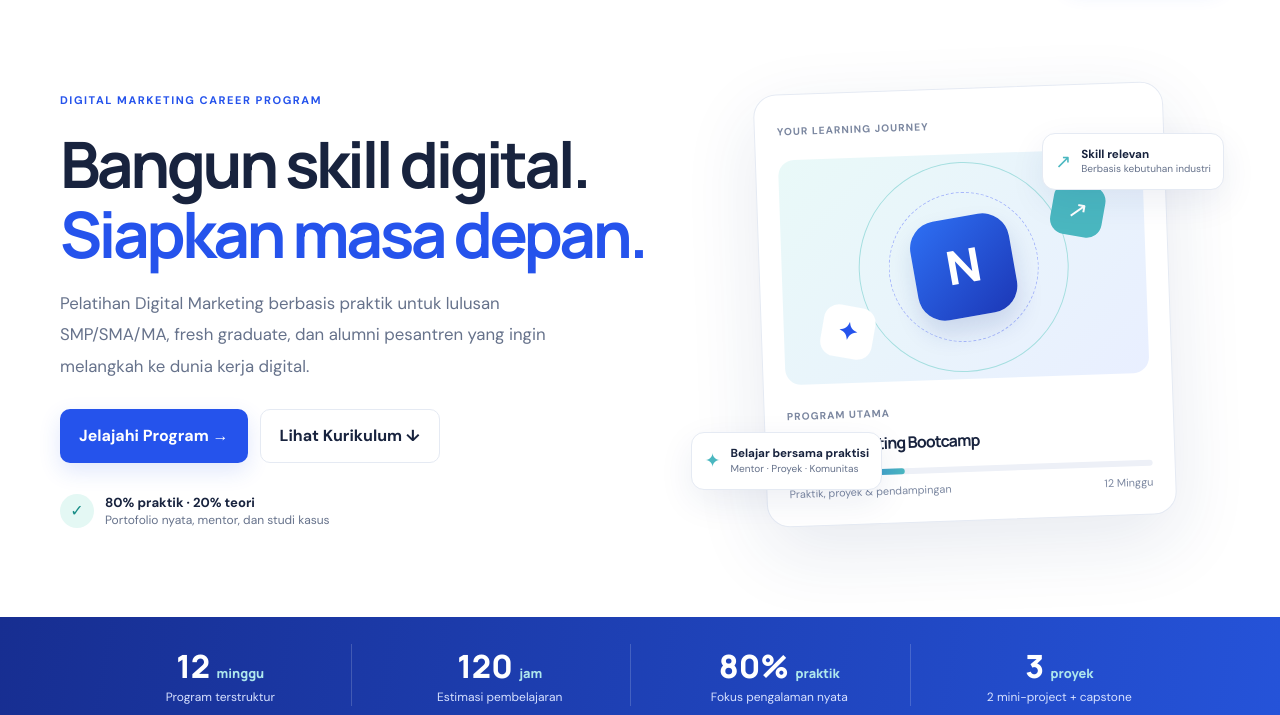
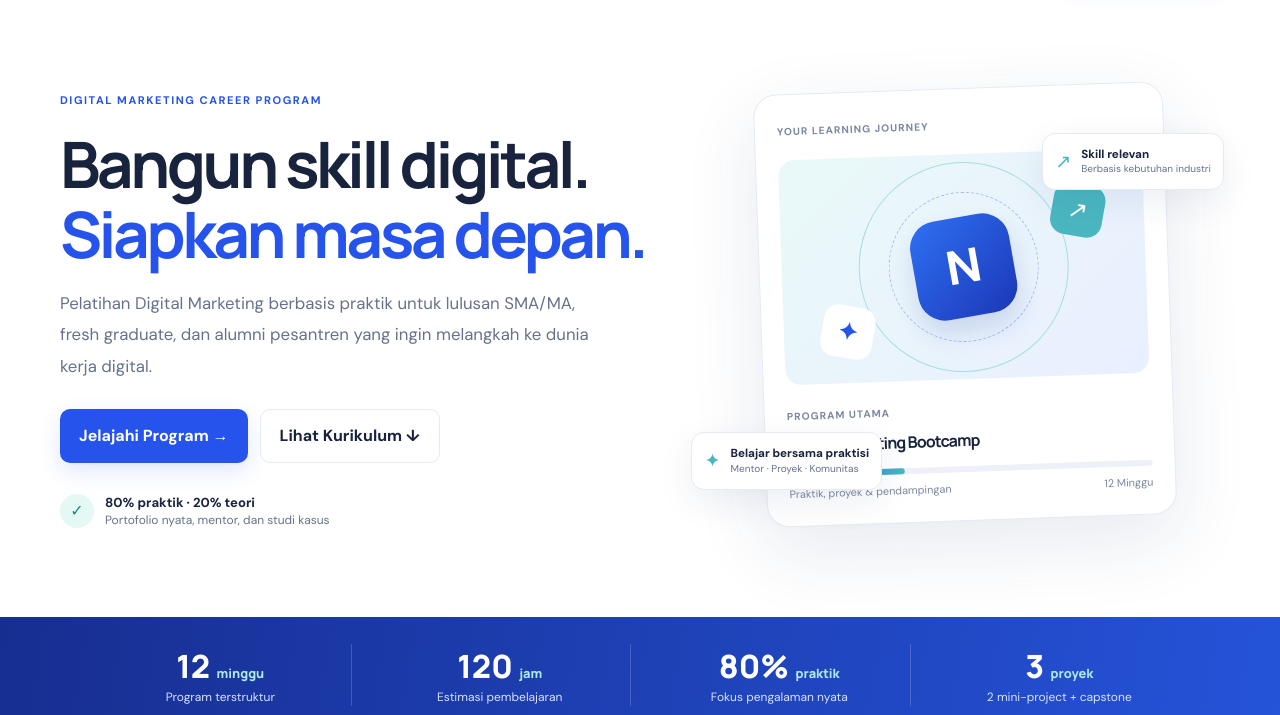
Before and after one commit to hikmalee/DigitalNest, a plain HTML site: page index.html in a window 1280 px wide. Shown: the part 85-800 px from the top of the page. Drawn offline with Linux system fonts and the light colour scheme.

Commit message:
Update index.html

```diff
--- a/index.html
+++ b/index.html
@@ -1,6 +1,6 @@
 <!doctype html><html lang="id"><head><meta charset="utf-8"><meta name="viewport" content="width=device-width,initial-scale=1"><title>DigitalNest — Digital Marketing Career Program</title><link rel="icon" href="digitalnest-logo.jpg"><link rel="stylesheet" href="styles.css"></head><body>
 <header><a class="brand" href="#home"><img src="digitalnest-logo.jpg" alt="Logo DigitalNest"><b>Digital<span>Nest</span></b></a><button id="menuBtn" class="menu">☰</button><nav id="nav"><a href="#program">Program</a><a href="#curriculum">Kurikulum</a><a href="#alur">Alur Belajar</a><a href="#karier">Karier</a><button class="btn open-form">Daftar Minat ↗</button></nav></header>
-<main><section class="hero wrap" id="home"><div><p class="eyebrow">DIGITAL MARKETING CAREER PROGRAM</p><h1>Bangun skill digital.<br><em>Siapkan masa depan.</em></h1><p class="lead">Pelatihan Digital Marketing berbasis praktik untuk lulusan SMP/SMA/MA, fresh graduate, dan alumni pesantren yang ingin melangkah ke dunia kerja digital.</p><div class="actions"><a class="btn" href="#program">Jelajahi Program →</a><a class="btn ghost" href="#curriculum">Lihat Kurikulum ↓</a></div><div class="proof"><span>✓</span><div><b>80% praktik · 20% teori</b><small>Portofolio nyata, mentor, dan studi kasus</small></div></div></div><div class="visual"><div class="float f1">↗ <span><b>Skill relevan</b><small>Berbasis kebutuhan industri</small></span></div><div class="visual-card"><small class="muted">YOUR LEARNING JOURNEY</small><div class="art"><i class="orb o1"></i><i class="orb o2"></i><strong>N</strong><span>↗</span><label>✦</label></div><small class="muted">PROGRAM UTAMA</small><h3>Digital Marketing Bootcamp</h3><div class="bar"><i></i></div><div class="between muted"><small>Praktik, proyek & pendampingan</small><small>12 Minggu</small></div></div><div class="float f2">✦ <span><b>Belajar bersama praktisi</b><small>Mentor · Proyek · Komunitas</small></span></div></div></section>
+<main><section class="hero wrap" id="home"><div><p class="eyebrow">DIGITAL MARKETING CAREER PROGRAM</p><h1>Bangun skill digital.<br><em>Siapkan masa depan.</em></h1><p class="lead">Pelatihan Digital Marketing berbasis praktik untuk lulusan SMA/MA, fresh graduate, dan alumni pesantren yang ingin melangkah ke dunia kerja digital.</p><div class="actions"><a class="btn" href="#program">Jelajahi Program →</a><a class="btn ghost" href="#curriculum">Lihat Kurikulum ↓</a></div><div class="proof"><span>✓</span><div><b>80% praktik · 20% teori</b><small>Portofolio nyata, mentor, dan studi kasus</small></div></div></div><div class="visual"><div class="float f1">↗ <span><b>Skill relevan</b><small>Berbasis kebutuhan industri</small></span></div><div class="visual-card"><small class="muted">YOUR LEARNING JOURNEY</small><div class="art"><i class="orb o1"></i><i class="orb o2"></i><strong>N</strong><span>↗</span><label>✦</label></div><small class="muted">PROGRAM UTAMA</small><h3>Digital Marketing Bootcamp</h3><div class="bar"><i></i></div><div class="between muted"><small>Praktik, proyek & pendampingan</small><small>12 Minggu</small></div></div><div class="float f2">✦ <span><b>Belajar bersama praktisi</b><small>Mentor · Proyek · Komunitas</small></span></div></div></section>
 <section class="stats"><div><b>12 <small>minggu</small></b><span>Program terstruktur</span></div><div><b>120 <small>jam</small></b><span>Estimasi pembelajaran</span></div><div><b>80% <small>praktik</small></b><span>Fokus pengalaman nyata</span></div><div><b>3 <small>proyek</small></b><span>2 mini-project + capstone</span></div></section>
 <section class="wrap section" id="program"><div class="heading"><div><small class="kicker">KENALI PROGRAM</small><h2>Skill yang dipelajari,<br><em>karya yang dibawa pulang.</em></h2></div><p>Program dirancang demand-driven dengan modul ringkas, sesi praktisi, tugas praktik, dan konsultasi mentor. Materi dapat diakses fleksibel melalui smartphone.</p></div><div class="features"><article><i class="ico blue">⌘</i><h3>Belajar dari dasar</h3><p>Tidak perlu pengalaman digital marketing. Asesmen awal membantu memetakan kemampuan, minat karier, dan kebutuhan belajar.</p><small>01 / FUNDAMENTAL</small></article><article><i class="ico teal">▤</i><h3>Portofolio nyata</h3><p>Kerjakan riset pasar, konten, kampanye iklan, dan proyek akhir yang bisa ditunjukkan kepada calon pemberi kerja.</p><small>02 / PRACTICE-BASED</small></article><article><i class="ico violet">↗</i><h3>Persiapan karier</h3><p>Siapkan CV ATS, portofolio digital, simulasi wawancara, serta sesi job matching dengan jaringan mitra.</p><small>03 / CAREER READY</small></article></div></section>
 <section class="curriculum"><div class="wrap section" id="curriculum"><div class="heading"><div><small class="kicker">KURIKULUM 12 MINGGU</small><h2>Belajar bertahap.<br><em>Berani praktik.</em></h2></div><p>Kurikulum menggabungkan dasar digital marketing, produksi konten, iklan berbayar, analitik, dan proyek berbasis studi kasus atau mitra.</p></div><div class="curr"><div class="tabs"><button class="tab active" data-month="1"><small>BULAN 01</small><b>Fondasi & Konten</b><span>Minggu 1–4 →</span></button><button class="tab" data-month="2"><small>BULAN 02</small><b>Iklan & Analitik</b><span>Minggu 5–8 →</span></button><button class="tab" data-month="3"><small>BULAN 03</small><b>Capstone & Karier</b><span>Minggu 9–12 →</span></button></div><div class="module"><div class="between"><div><small class="kicker" id="monthLabel">BULAN 01 · MINGGU 1–4</small><h3 id="monthTitle">Fondasi Digital & Konten Organik</h3></div><span class="pill" id="moduleCount">4 modul</span></div><div id="moduleList"></div><div class="outcome"><span>✦</span><div><small>LUARAN UTAMA</small><b id="outcomeText">Riset pasar, materi promosi, kalender konten, dan laporan kampanye organik.</b></div></div></div></div></div></section>
```
